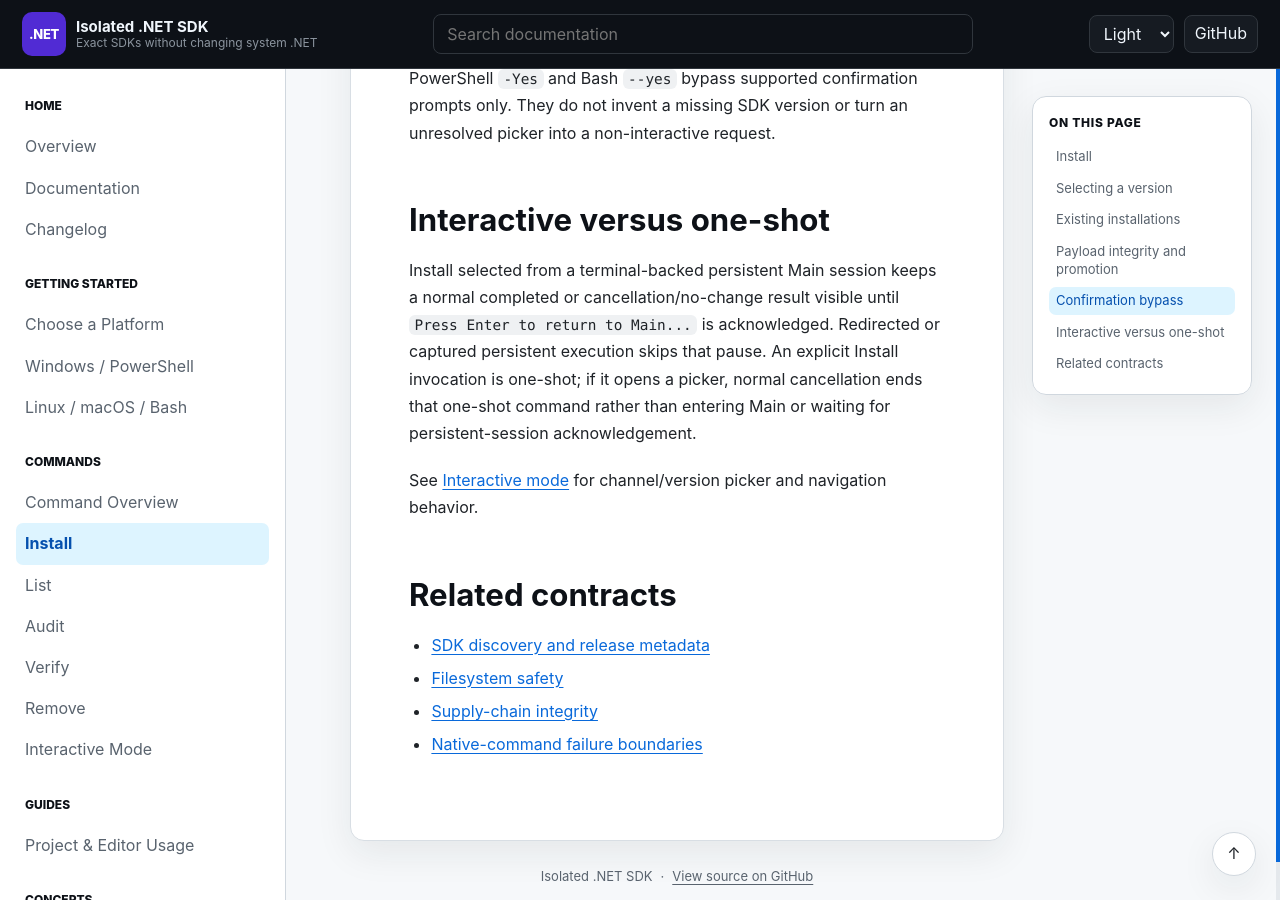
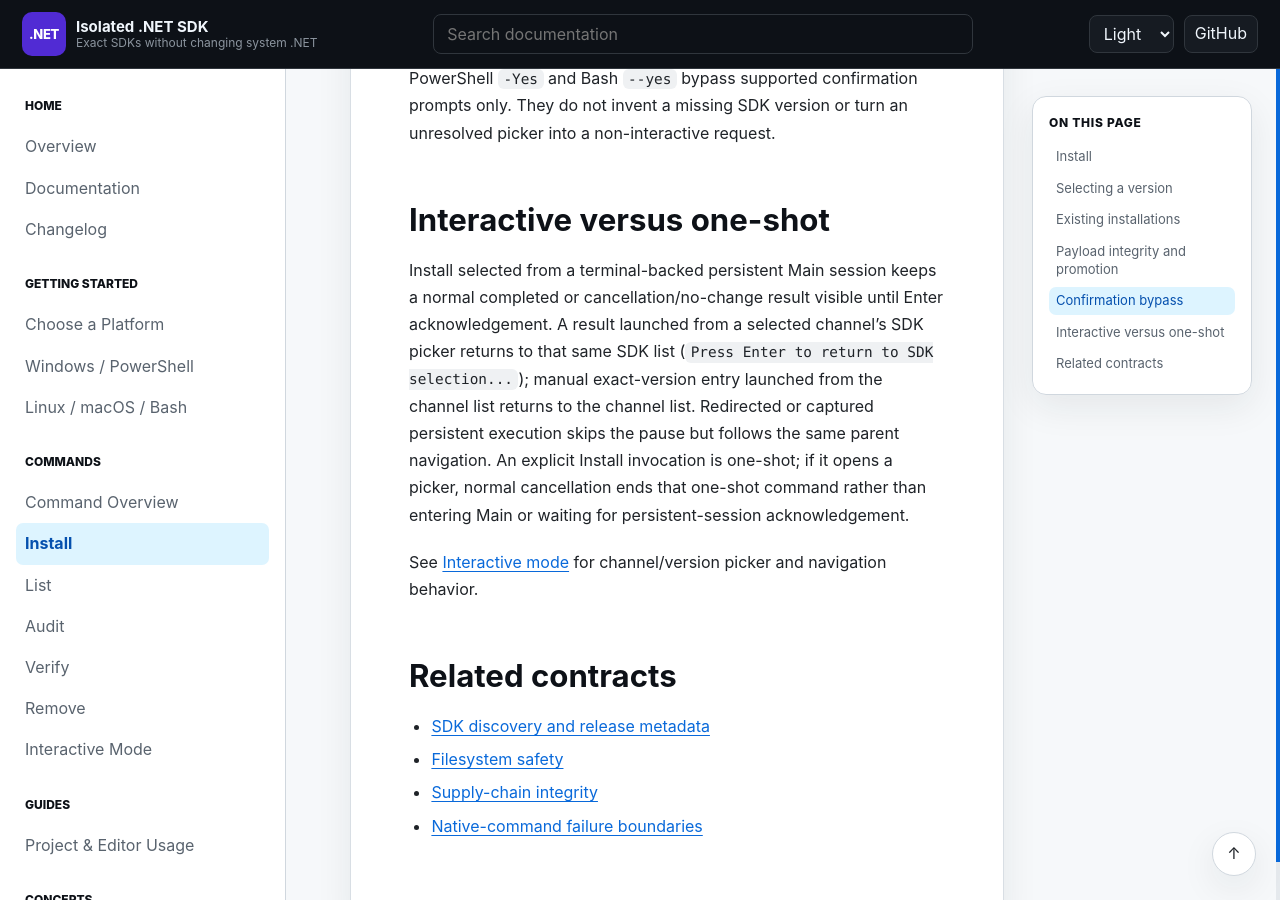
Before and after one commit to infoconex/isolated-dotnet-sdk, a Jekyll site: the page built from docs/commands/install.md, in a window 1280 px wide and 900 px high, scrolled down 2089 px. Built offline with Jekyll 4.4.1, drawn with Linux system fonts in a browser that asks for light colours; our own code applies the rules of GitHub Pages for plain Markdown files.

Commit message:
docs: document Install parent return

```diff
--- a/docs/commands/install.md
+++ b/docs/commands/install.md
@@ -48,7 +48,7 @@ PowerShell `-Yes` and Bash `--yes` bypass supported confirmation prompts only. T
 
 ## Interactive versus one-shot
 
-Install selected from a terminal-backed persistent Main session keeps a normal completed or cancellation/no-change result visible until `Press Enter to return to Main...` is acknowledged. Redirected or captured persistent execution skips that pause. An explicit Install invocation is one-shot; if it opens a picker, normal cancellation ends that one-shot command rather than entering Main or waiting for persistent-session acknowledgement.
+Install selected from a terminal-backed persistent Main session keeps a normal completed or cancellation/no-change result visible until Enter acknowledgement. A result launched from a selected channel's SDK picker returns to that same SDK list (`Press Enter to return to SDK selection...`); manual exact-version entry launched from the channel list returns to the channel list. Redirected or captured persistent execution skips the pause but follows the same parent navigation. An explicit Install invocation is one-shot; if it opens a picker, normal cancellation ends that one-shot command rather than entering Main or waiting for persistent-session acknowledgement.
 
 See [Interactive mode](interactive.md) for channel/version picker and navigation behavior.
 
```
